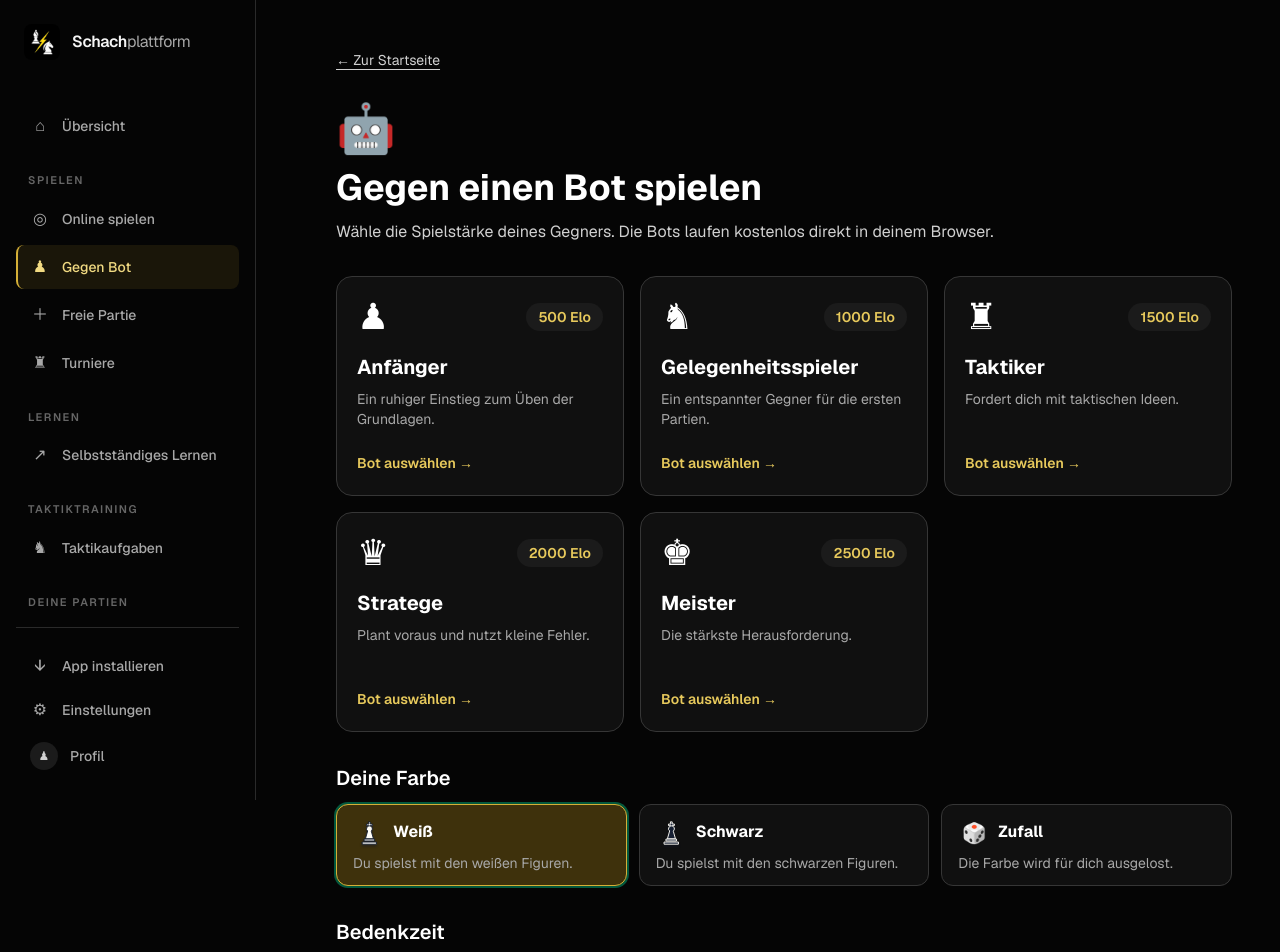
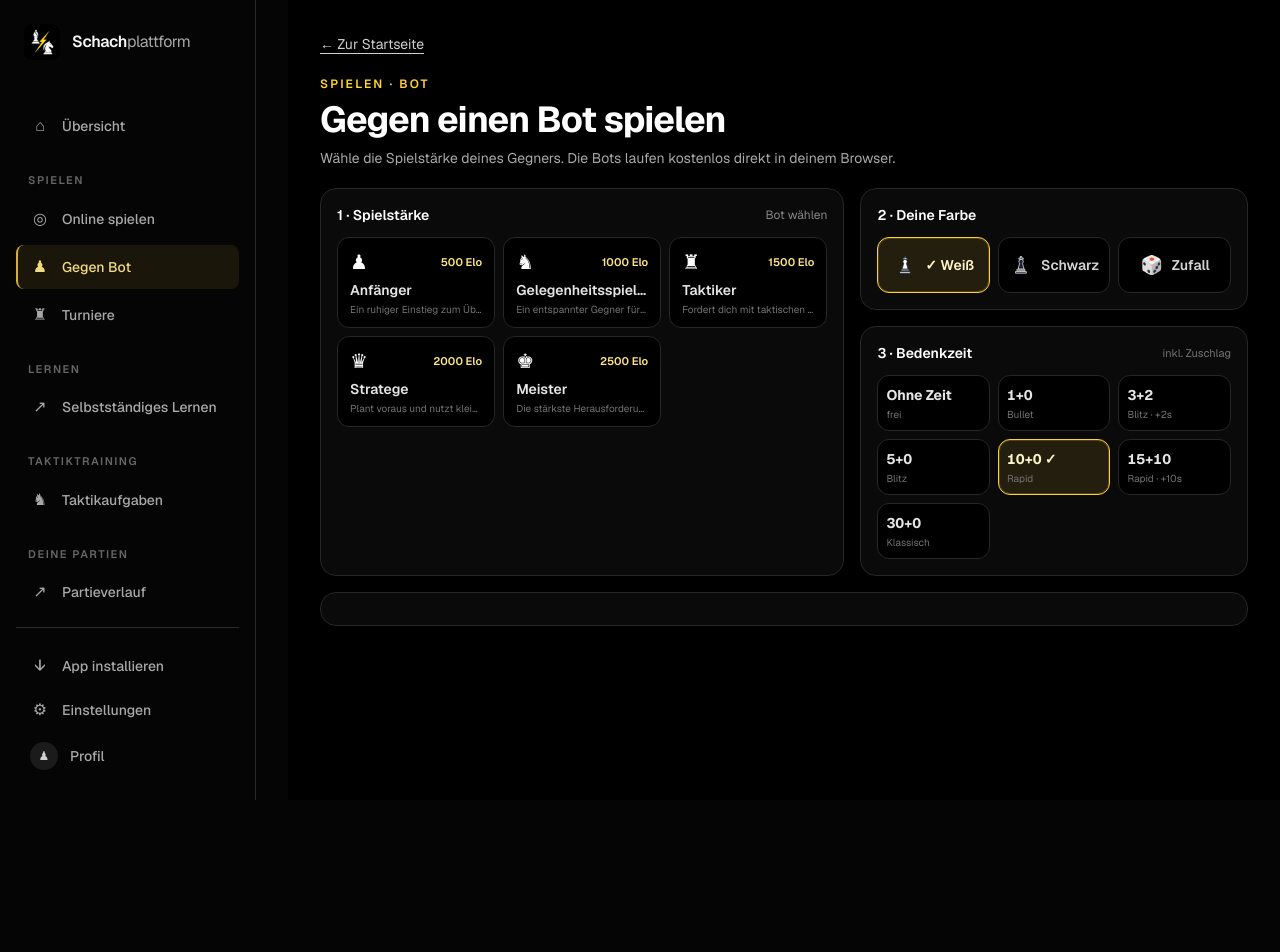
Before and after one commit to Davidbi08/schach-plattform, a Next.js app: page /bot in a window 1280 px wide. Shown: the top 952 px of the page. After the commit the page ends 800 px from the top, so only its background shows below. Built offline with nearby package versions, Linux system fonts and the light colour scheme; no server answers.

Commit message:
Remove free-play option and simplify game setup
Co-authored-by: Copilot App <223556219+Copilot@users.noreply.github.com>

```diff
--- a/app/bot/page.tsx
+++ b/app/bot/page.tsx
@@ -36,78 +36,127 @@ export default function BotPage() {
   const clock = clockOptions.find((option) => option.id === selectedClock) ?? clockOptions[4];
 
   return (
-    <main className="min-h-screen bg-slate-950 px-6 py-12 text-white">
-      <div className="mx-auto max-w-4xl">
+    <main className="min-h-screen bg-black px-4 py-5 text-white sm:px-8 sm:py-8">
+      <div className="mx-auto max-w-5xl">
         <Link href="/" className="text-sm text-slate-300 underline underline-offset-4 hover:text-white">
           ← Zur Startseite
         </Link>
-        <header className="mt-8">
-          <div className="text-5xl" aria-hidden="true">🤖</div>
-          <h1 className="mt-4 text-4xl font-bold">Gegen einen Bot spielen</h1>
-          <p className="mt-3 max-w-2xl text-slate-300">
+        <header className="mt-5">
+          <p className="text-xs font-semibold uppercase tracking-[0.18em] text-amber-300">Spielen · Bot</p>
+          <h1 className="mt-2 text-3xl font-bold tracking-tight sm:text-4xl">Gegen einen Bot spielen</h1>
+          <p className="mt-2 max-w-2xl text-sm text-slate-400">
             Wähle die Spielstärke deines Gegners. Die Bots laufen kostenlos direkt in deinem Browser.
           </p>
         </header>
-        <section aria-label="Bot auswählen" className="mt-8 grid gap-4 sm:grid-cols-2 lg:grid-cols-3">
+        <div className="mt-5 grid gap-4 lg:grid-cols-[1.15fr_0.85fr]">
+          <section aria-label="Bot auswählen" className="rounded-2xl border border-neutral-800 bg-neutral-950 p-3 sm:p-4">
+            <div className="mb-3 flex items-center justify-between gap-3">
+              <h2 className="text-sm font-semibold text-white">1 · Spielstärke</h2>
+              <span className="text-xs text-slate-500">Bot wählen</span>
+            </div>
+            <div className="grid grid-cols-2 gap-2 sm:grid-cols-3">
               {bots.map((bot) => {
                 const isSelected = selectedElo === bot.elo;
                 return (
-              <button key={bot.elo} type="button" aria-pressed={isSelected} onClick={() => setSelectedElo(bot.elo)}
-                className={isSelected
-                  ? 'rounded-2xl border border-emerald-400 bg-emerald-950/60 p-5 text-left ring-2 ring-emerald-400/50 transition'
-                  : 'rounded-2xl border border-slate-700 bg-slate-900 p-5 text-left transition hover:border-slate-500 hover:bg-slate-800'}>
-                <div className="flex items-center justify-between">
-                  <span className="text-4xl" aria-hidden="true">{bot.icon}</span>
-                  <span className="rounded-full bg-slate-800 px-3 py-1 text-sm font-semibold text-emerald-300">{bot.elo} Elo</span>
-                </div>
-                <h2 className="mt-4 text-xl font-bold">{bot.name}</h2>
-                <p className="mt-2 min-h-12 text-sm text-slate-400">{bot.description}</p>
-                <span className="mt-4 inline-block text-sm font-semibold text-emerald-300">{isSelected ? 'Ausgewählt ✓' : 'Bot auswählen →'}</span>
+                  <button
+                    key={bot.elo}
+                    type="button"
+                    aria-pressed={isSelected}
+                    title={bot.description}
+                    onClick={() => setSelectedElo(bot.elo)}
+                    className={`min-h-20 rounded-xl border px-3 py-2.5 text-left transition focus-visible:outline-none focus-visible:ring-2 focus-visible:ring-amber-300 ${
+                      isSelected
+                        ? 'border-amber-300 bg-amber-300/10 text-amber-100 shadow-[inset_0_0_0_1px_rgba(252,211,77,0.2)]'
+                        : 'border-neutral-800 bg-black text-neutral-200 hover:border-neutral-600 hover:bg-neutral-900'
+                    }`}
+                  >
+                    <span className="flex items-center justify-between gap-2">
+                      <span className="text-xl text-white" aria-hidden="true">{bot.icon}</span>
+                      <span className="text-[11px] font-semibold text-amber-200">{isSelected ? "✓ " : ""}{bot.elo} Elo</span>
+                    </span>
+                    <span className="mt-1 block truncate text-xs font-semibold sm:text-sm">{bot.name}</span>
+                    <span className="mt-0.5 block truncate text-[10px] text-neutral-500">{bot.description}</span>
                   </button>
                 );
               })}
-        </section>
-        <section className="mt-8" aria-label="Farbe auswählen">
-          <h2 className="mb-3 text-xl font-semibold">Deine Farbe</h2>
-          <div className="grid gap-3 sm:grid-cols-3">
-            {colorOptions.map((option) => (
-              <button key={option.id} type="button" aria-pressed={selectedColor === option.id} onClick={() => setSelectedColor(option.id)}
-                className={selectedColor === option.id
-                  ? 'rounded-xl border border-emerald-400 bg-emerald-950/60 px-4 py-3 text-left ring-2 ring-emerald-400/40'
-                  : 'rounded-xl border border-slate-700 bg-slate-900 px-4 py-3 text-left hover:border-slate-500'}>
-                <span className="mr-2 inline-flex h-8 w-8 items-center justify-center align-middle" aria-hidden="true">{option.color ? <ChessPieceIcon color={option.color} type="k" /> : <span className="text-xl">🎲</span>}</span>
-                <span className="font-bold">{option.label}</span>
-                <span className="mt-1 block text-sm text-slate-400">{option.description}</span>
-              </button>
-            ))}
             </div>
           </section>
-        <section className="mt-8" aria-label="Bedenkzeit auswählen">
-          <h2 className="mb-3 text-xl font-semibold">Bedenkzeit</h2>
-          <div className="grid gap-3 sm:grid-cols-2 lg:grid-cols-3">
-            {clockOptions.map((option) => (
-              <button key={option.id} type="button" aria-pressed={selectedClock === option.id} onClick={() => setSelectedClock(option.id)}
-                className={selectedClock === option.id
-                  ? 'rounded-xl border border-emerald-400 bg-emerald-950/60 px-4 py-3 text-left ring-2 ring-emerald-400/40'
-                  : 'rounded-xl border border-slate-700 bg-slate-900 px-4 py-3 text-left hover:border-slate-500'}>
-                <span className="font-bold">{option.label}</span>
-                <span className="ml-2 text-sm text-slate-400">{option.category}{option.increment > 0 ? ' · +' + option.increment + ' Sek. pro Zug' : ''}</span>
+
+          <div className="space-y-4">
+            <section aria-label="Farbe auswählen" className="rounded-2xl border border-neutral-800 bg-neutral-950 p-3 sm:p-4">
+              <h2 className="mb-3 text-sm font-semibold text-white">2 · Deine Farbe</h2>
+              <div className="grid grid-cols-3 gap-2">
+                {colorOptions.map((option) => {
+                  const isSelected = selectedColor === option.id;
+                  return (
+                    <button
+                      key={option.id}
+                      type="button"
+                      aria-pressed={isSelected}
+                      aria-label={`${option.label}: ${option.description}`}
+                      onClick={() => setSelectedColor(option.id)}
+                      className={`flex min-h-14 items-center justify-center gap-2 rounded-xl border px-2 py-2 text-sm font-semibold transition focus-visible:outline-none focus-visible:ring-2 focus-visible:ring-amber-300 ${
+                        isSelected
+                          ? 'border-amber-300 bg-amber-300/10 text-amber-100 shadow-[inset_0_0_0_1px_rgba(252,211,77,0.2)]'
+                          : 'border-neutral-800 bg-black text-neutral-300 hover:border-neutral-600 hover:bg-neutral-900'
+                      }`}
+                    >
+                      <span className="inline-flex h-6 w-6 items-center justify-center" aria-hidden="true">{option.color ? <ChessPieceIcon color={option.color} type="k" /> : <span className="text-lg">🎲</span>}</span>
+                      <span>{isSelected ? "✓ " : ""}{option.label}</span>
                     </button>
-            ))}
+                  );
+                })}
               </div>
             </section>
-        <p className="mt-5 rounded-xl border border-slate-800 bg-slate-900/70 p-4 text-sm text-slate-400">
-          Die Elo-Angaben sind ungefähre Schwierigkeitsstufen und keine garantierte Wertung. Besonders 500 und 1000 werden durch eine verkürzte Suche angenähert.
+
+            <section aria-label="Bedenkzeit auswählen" className="rounded-2xl border border-neutral-800 bg-neutral-950 p-3 sm:p-4">
+              <div className="mb-3 flex items-center justify-between gap-3">
+                <h2 className="text-sm font-semibold text-white">3 · Bedenkzeit</h2>
+                <span className="text-[11px] text-neutral-500">inkl. Zuschlag</span>
+              </div>
+              <div className="grid grid-cols-3 gap-2">
+                {clockOptions.map((option) => {
+                  const isSelected = selectedClock === option.id;
+                  return (
+                    <button
+                      key={option.id}
+                      type="button"
+                      aria-pressed={isSelected}
+                      onClick={() => setSelectedClock(option.id)}
+                      className={`min-h-14 rounded-xl border px-2 py-2 text-left transition focus-visible:outline-none focus-visible:ring-2 focus-visible:ring-amber-300 ${
+                        isSelected
+                          ? 'border-amber-300 bg-amber-300/10 text-amber-100 shadow-[inset_0_0_0_1px_rgba(252,211,77,0.2)]'
+                          : 'border-neutral-800 bg-black text-neutral-200 hover:border-neutral-600 hover:bg-neutral-900'
+                      }`}
+                    >
+                      <span className="block text-sm font-bold tabular-nums">{option.label}{isSelected ? " ✓" : ""}</span>
+                      <span className="mt-0.5 block truncate text-[10px] text-neutral-500">{option.category}{option.increment > 0 ? ` · +${option.increment}s` : ''}</span>
+                    </button>
+                  );
+                })}
+              </div>
+            </section>
+          </div>
+        </div>
+
+        <div className="mt-4 rounded-2xl border border-neutral-800 bg-neutral-950 p-3 sm:flex sm:items-center sm:justify-between sm:gap-4 sm:p-4">
+          {selectedElo !== null && (
+            <div className="mb-3 min-w-0 sm:mb-0">
+              <p className="text-[10px] font-semibold uppercase tracking-[0.16em] text-amber-300">Deine Partie</p>
+              <p className="mt-1 truncate text-sm text-neutral-200">
+                {bots.find((bot) => bot.elo === selectedElo)?.name} · {selectedColor === 'random' ? 'Zufallsfarbe' : selectedColor === 'white' ? 'Weiß' : 'Schwarz'} · {clock.label} {clock.category}
               </p>
-        <p className="mt-5 text-sm text-slate-400">Für Offline-Partien die installierte App einmal mit Internet öffnen, damit Seiten und Bot-Engine gespeichert werden.</p>
-        <div className="mt-6 flex flex-wrap items-center gap-4">
+            </div>
+          )}
+          <div className="flex flex-wrap items-center gap-3">
             {selectedElo !== null ? (
-            <a href={'/play?mode=bot&elo=' + selectedElo + '&time=' + clock.minutes + '&increment=' + clock.increment + '&color=' + selectedColor} className="rounded-xl bg-emerald-400 px-6 py-3 font-bold text-slate-950 transition hover:bg-emerald-300">
-              Spiel gegen {selectedElo}-Elo-Bot starten
+              <a href={'/play?mode=bot&elo=' + selectedElo + '&time=' + clock.minutes + '&increment=' + clock.increment + '&color=' + selectedColor} className="inline-flex min-h-11 items-center justify-center rounded-lg bg-amber-300 px-4 py-2.5 text-sm font-bold text-black transition hover:bg-amber-200 focus-visible:outline-none focus-visible:ring-2 focus-visible:ring-amber-100">
+                Spiel starten →
               </a>
-          ) : <p aria-live="polite" className="text-sm text-slate-300">Wähle zuerst eine Spielstärke aus.</p>}
-          <Link href="/play" className="text-sm text-slate-400 underline underline-offset-4 hover:text-white">Ohne Bot spielen</Link>
+            ) : null}
           </div>
+        </div>
+
       </div>
     </main>
   );
--- a/app/navigation.tsx
+++ b/app/navigation.tsx
@@ -14,7 +14,6 @@ const sections: { title: string; items: MenuItem[] }[] = [
     items: [
       { label: "Online spielen", mark: "◎", href: "/online" },
       { label: "Gegen Bot", mark: "♟", href: "/bot" },
-      { label: "Freie Partie", mark: "＋", href: "/play" },
       { label: "Turniere", mark: "♜", href: "/tournaments" },
     ],
   },
--- a/app/online/page.tsx
+++ b/app/online/page.tsx
@@ -199,16 +199,16 @@ export default function OnlinePage() {
           <p className="mt-4 text-lg leading-7 text-slate-300">Wähle deine Bedenkzeit und wir suchen jemanden, der dieselbe Partie spielen möchte.</p>
         </header>
 
-        <section className="mt-8 rounded-3xl border border-slate-800 bg-slate-900/70 p-5 sm:p-8" aria-labelledby="clock-heading">
+        <section className="mt-6 rounded-2xl border border-neutral-800 bg-black p-3 sm:p-5" aria-labelledby="clock-heading">
           <div className="flex flex-wrap items-end justify-between gap-3">
             <div>
-              <h2 id="clock-heading" className="text-2xl font-bold">Bedenkzeit</h2>
-              <p className="mt-1 text-sm text-slate-400">Die zweite Zahl gibt die Sekunden pro Zug an.</p>
+              <h2 id="clock-heading" className="text-lg font-bold">Bedenkzeit</h2>
+              <p className="mt-1 text-xs text-neutral-400">Zahl nach dem Plus: Sekunden Zuschlag pro Zug.</p>
             </div>
-            <span className="rounded-full border border-slate-700 bg-slate-950 px-3 py-1 text-sm text-slate-300">Ungewertete Partie</span>
+            <span className="rounded-full border border-neutral-800 bg-neutral-950 px-2.5 py-1 text-xs text-neutral-300">Ungewertet</span>
           </div>
 
-          <div className="mt-6 grid gap-3 sm:grid-cols-2 lg:grid-cols-4">
+          <div className="mt-4 grid grid-cols-3 gap-2 sm:grid-cols-4 lg:grid-cols-7">
             {ONLINE_TIME_CONTROLS.map((control) => {
               const selected = selectedControl.id === control.id;
               return (
@@ -218,18 +218,18 @@ export default function OnlinePage() {
                   aria-pressed={selected}
                   disabled={searching}
                   onClick={() => setSelectedControl(control)}
-                  className={"rounded-2xl border p-4 text-left transition disabled:cursor-not-allowed disabled:opacity-60 " + (selected ? "border-emerald-400 bg-emerald-950/60 ring-2 ring-emerald-400/30" : "border-slate-700 bg-slate-950 hover:border-slate-500")}
+                  className={"min-h-14 rounded-xl border px-2 py-2 text-left transition focus-visible:outline-none focus-visible:ring-2 focus-visible:ring-amber-300 disabled:cursor-not-allowed disabled:opacity-60 " + (selected ? "border-amber-300 bg-amber-300/10 text-amber-100 shadow-[inset_0_0_0_1px_rgba(252,211,77,0.2)]" : "border-neutral-800 bg-neutral-950 text-neutral-200 hover:border-neutral-600 hover:bg-neutral-900")}
                 >
-                  <span className="block text-xl font-bold">{control.label}</span>
-                  <span className="mt-1 block text-sm text-slate-400">{control.group}{control.incrementSeconds ? ` · +${control.incrementSeconds} Sek.` : ""}</span>
+                  <span className="block text-sm font-bold tabular-nums">{control.label}</span>
+                  <span className="mt-0.5 block truncate text-[10px] text-neutral-500">{control.group}{control.incrementSeconds ? ` · +${control.incrementSeconds}s` : ""}</span>
                 </button>
               );
             })}
           </div>
 
           {!searching ? (
-            <button type="button" onClick={() => void startSearch()} className="mt-7 min-h-14 w-full rounded-2xl bg-emerald-400 px-6 py-4 text-lg font-bold text-slate-950 transition hover:bg-emerald-300 sm:w-auto sm:min-w-72">
-              Gegner suchen
+            <button type="button" onClick={() => void startSearch()} className="mt-4 min-h-11 w-full rounded-xl bg-amber-300 px-5 py-3 text-sm font-bold text-black transition hover:bg-amber-200 focus-visible:outline-none focus-visible:ring-2 focus-visible:ring-amber-100 sm:w-auto sm:min-w-56">
+              Gegner suchen · {selectedControl.label}
             </button>
           ) : (
             <div className="mt-7 flex flex-wrap items-center gap-4 rounded-2xl border border-emerald-900 bg-emerald-950/40 p-4" role="status" aria-live="polite">
--- a/app/page.tsx
+++ b/app/page.tsx
@@ -10,7 +10,6 @@ import { createClient } from "@/lib/supabase/client";
 const activities = [
   { title: "Online spielen", detail: "Finde einen Gegner", href: "/online", tag: "LIVE", mark: "↗" },
   { title: "Gegen den Bot", detail: "Spiele in deinem Tempo", href: "/bot", tag: "SOLO", mark: "♟" },
-  { title: "Freie Partie", detail: "Stelle deine Partie ein", href: "/play", tag: "LOKAL", mark: "＋" },
 ];
 
 const dashboardSections = [
--- a/app/partien/page.tsx
+++ b/app/partien/page.tsx
@@ -74,7 +74,7 @@ export default function GameHistoryPage() {
           setSyncMessage("Partien werden mit deinem Konto synchronisiert.");
         } catch (error) {
           console.error("Gespeicherte Online-Partien konnten nicht geladen werden:", error);
-          if (active) setSyncMessage("Kontoverlauf konnte nicht geladen werden. Lokale Partien bleiben verfügbar.");
+          if (active) setSyncMessage("Kontoverlauf konnte nicht geladen werden. Die Synchronisierung ist derzeit nicht verfügbar.");
         }
       })();
     };
--- a/app/play/page.tsx
+++ b/app/play/page.tsx
@@ -13,6 +13,7 @@ function formatTime(seconds: number) {
 
 export default function Home() {
   const [game, setGame] = useState(() => new Chess());
+  const [botRouteReady, setBotRouteReady] = useState(false);
   const [selectedSquare, setSelectedSquare] = useState<string | null>(null);
   const [possibleMoves, setPossibleMoves] = useState<string[]>([]); const [promotionPending, setPromotionPending] = useState<{ from: string; to: string } | null>(null);
   const [whiteTime, setWhiteTime] = useState(600);
@@ -53,9 +54,13 @@ export default function Home() {
 
   useEffect(() => {
     const params = new URLSearchParams(window.location.search);
-    if (params.get('mode') === 'bot') {
     const elo = Number(params.get('elo'));
-      if ([500, 1000, 1500, 2000, 2500].includes(elo)) setBotElo(elo);
+    if (params.get('mode') !== 'bot' || ![500, 1000, 1500, 2000, 2500].includes(elo)) {
+      window.location.replace('/bot');
+      return;
+    }
+
+    setBotElo(elo);
     const color = params.get('color');
     if (color === 'black') setBotColor('w');
     else if (color === 'random') setBotColor(Math.random() < 0.5 ? 'w' : 'b');
@@ -68,7 +73,7 @@ export default function Home() {
       setBlackTime(minutes * 60);
     }
     if ([0, 1, 2, 5, 10].includes(increment)) setIncrementSeconds(increment);
-    }
+    setBotRouteReady(true);
   }, []);
 
   useEffect(() => {
@@ -260,6 +265,8 @@ export default function Home() {
   else if (botThinking) status = '🤖 Der Bot denkt nach …';
   else if (game.inCheck()) status = '⚠️ Schach! ' + currentPlayer + ' muss reagieren.';
 
+  if (!botRouteReady) return null;
+
   return (
     <main className="min-h-screen bg-slate-950 text-white">
       <style>{`@keyframes chess-piece-move { from { transform: translate(var(--move-from-x), var(--move-from-y)); } to { transform: translate(0, 0); } } .animate-chess-piece-move { animation: chess-piece-move 220ms ease-out both; }`}</style>
--- a/app/verein/page.tsx
+++ b/app/verein/page.tsx
@@ -9,11 +9,6 @@ export default function ChessClubTrainingPage() {
         <header className="mb-7 mt-6 max-w-3xl">
           <p className="text-xs font-semibold uppercase tracking-[0.16em] text-emerald-400">Kostenloses Vereinstraining</p>
           <h1 className="mt-2 text-3xl font-semibold tracking-tight sm:text-4xl">Gemeinsam besser werden.</h1>
-          <p className="mt-3 text-sm leading-6 text-slate-400">
-            Richte einen Verein und Trainingsgruppen ein, teile Taktikaufgaben und Trainingspläne
-            und behalte Fortschritt, Team-Challenges und Vereinsturniere im Blick. Die Aufgabenlösung
-            wird aktuell im Browser geprüft; die Teilnahmeerfassung ist nicht manipulationssicher.
-          </p>
         </header>
         <ChessClubTraining />
       </div>
--- a/components/self-learning-course.tsx
+++ b/components/self-learning-course.tsx
@@ -72,9 +72,6 @@ export function SelfLearningCourse() {
         <header className="mb-8">
           <p className="text-xs font-semibold uppercase tracking-[0.18em] text-emerald-400">Kostenloser Schachkurs</p>
           <h1 className="mt-2 text-3xl font-semibold tracking-tight text-white sm:text-4xl">Selbstständig Schach lernen</h1>
-          <p className="mt-3 max-w-3xl text-sm leading-6 text-slate-400">
-            Du brauchst kein Vorwissen und keinen Trainer. Arbeite dich in deinem Tempo von den Regeln bis zu Taktik und Endspielen vor. Jede kurze Lektion endet mit einer Verständnisfrage.
-          </p>
         </header>
 
         <section aria-labelledby="learning-options-heading" className="mb-8">
--- a/components/tournaments.tsx
+++ b/components/tournaments.tsx
@@ -281,7 +281,6 @@ export function Tournaments() {
           </> : <p className="rounded-xl border border-slate-800 bg-slate-900 p-5 text-sm text-slate-400">Wähle ein Turnier aus, dem du beigetreten bist, um Tabelle und Paarungen zu sehen.</p>}
         </section>
       </div>
-      <p className="text-xs leading-5 text-slate-500">Turniere verwenden Rundenturnier-Paarungen. Nach übereinstimmender Ergebnisbestätigung wird die Elo beider Spieler genau einmal im zugehörigen Zeitmodus (Bullet, Blitz, Rapid oder Klassisch) aktualisiert. Das Ergebnis wird nicht automatisch vom Partie-Server verifiziert.</p>
     </div>
   );
 }
```
Lines whose indentation alone changed are shown as unchanged.
